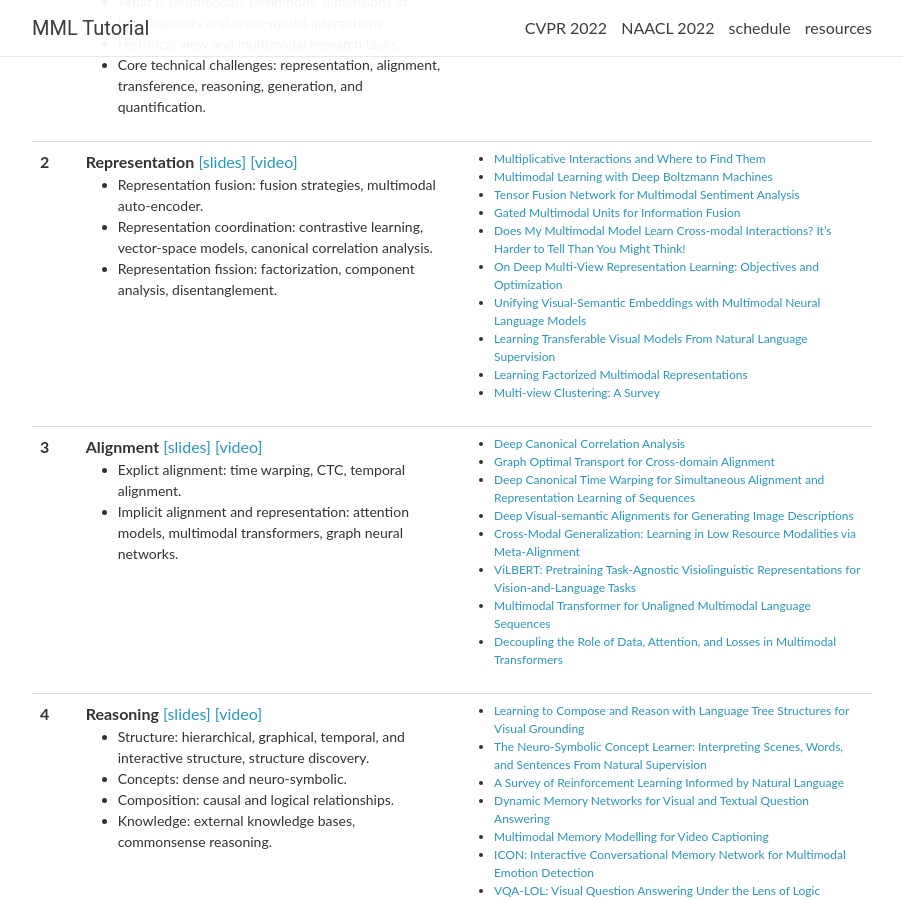
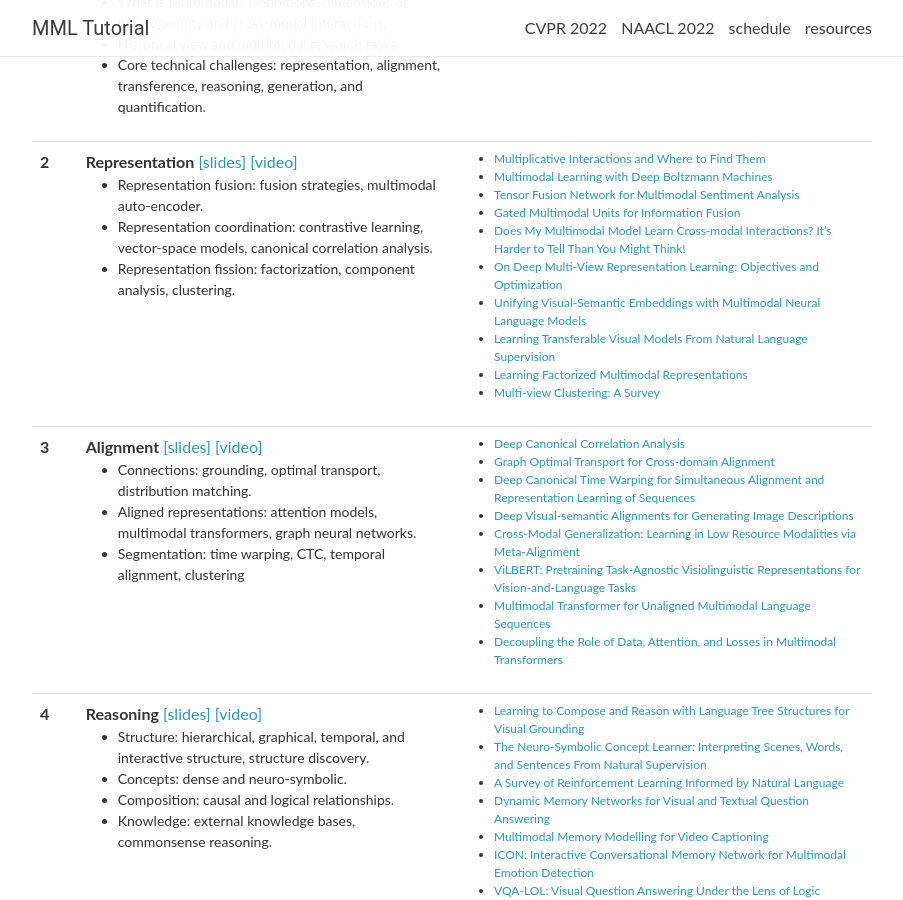
Before and after one commit to CMU-MultiComp-Lab/mmml-tutorial, a Jekyll site: the page built from _pages/schedule.md, in a window 1280 px wide and 900 px high, scrolled down 295 px. Shown: the whole window, without its empty margins (188-1091 px from the left). Built offline with Jekyll 4.4.1, drawn with Linux system fonts in a browser that asks for light colours; nearby versions of some CDN libraries; comment, search, counter and statistics services are not loaded.

Commit message:
Update lectures.yml

```diff
--- a/_data/lectures.yml
+++ b/_data/lectures.yml
@@ -16,7 +16,7 @@
   topics:
     - Representation fusion&#58; fusion strategies, multimodal auto-encoder.<br/>
     - Representation coordination&#58; contrastive learning, vector-space models, canonical correlation analysis.<br/>
-    - Representation fission&#58; factorization, component analysis, disentanglement.<br/>
+    - Representation fission&#58; factorization, component analysis, clustering.<br/>
   readings:
     - <a href="https://openreview.net/pdf?id=rylnK6VtDH">Multiplicative Interactions and Where to Find Them</a> <br/>
     - <a href="https://jmlr.org/papers/volume15/srivastava14b/srivastava14b.pdf">Multimodal Learning with Deep Boltzmann Machines</a> <br/>
@@ -33,8 +33,9 @@
   title: >
     <strong>Alignment</strong> <a href="https://drive.google.com/file/d/1Vku7SqKQiu2BTQ5O-DD9sYUmelno2yrd/view?usp=sharing">[slides]</a> <a href="https://screencast-o-matic.com/watch/c31u3gV0Iyh">[video]</a>
   topics:
-    - Explict alignment&#58; time warping, CTC, temporal alignment.<br/>
-    - Implicit alignment and representation&#58; attention models, multimodal transformers, graph neural networks.<br/>
+    - Connections&#58; grounding, optimal transport, distribution matching.<br/>
+    - Aligned representations&#58; attention models, multimodal transformers, graph neural networks.<br/>
+    - Segmentation&#58; time warping, CTC, temporal alignment, clustering<br/>
   readings:
     - <a href="https://home.ttic.edu/~klivescu/papers/andrew_icml2013.pdf">Deep Canonical Correlation Analysis</a> <br/>
     - <a href="https://arxiv.org/abs/2006.14744">Graph Optimal Transport for Cross-domain Alignment</a> <br/>
```
